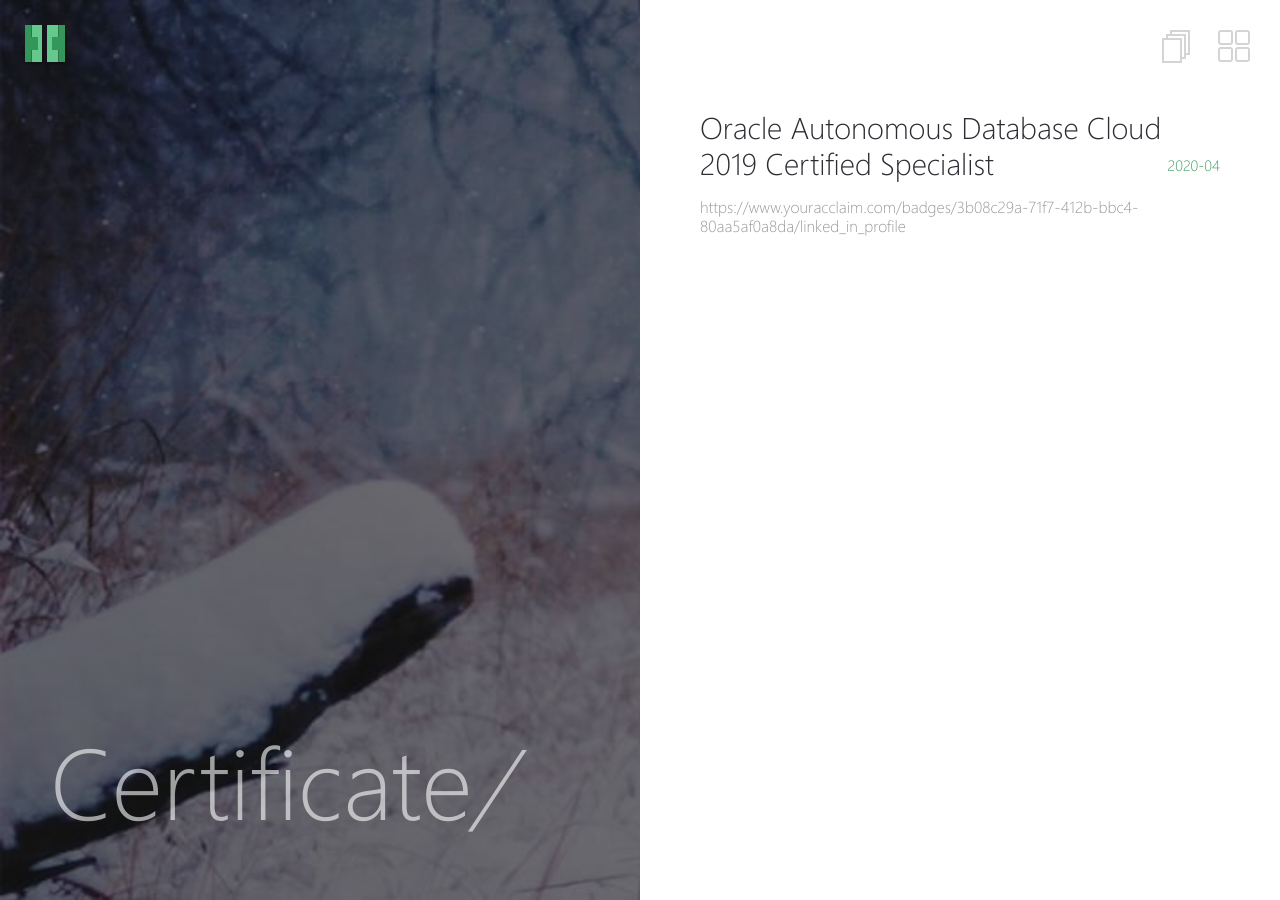
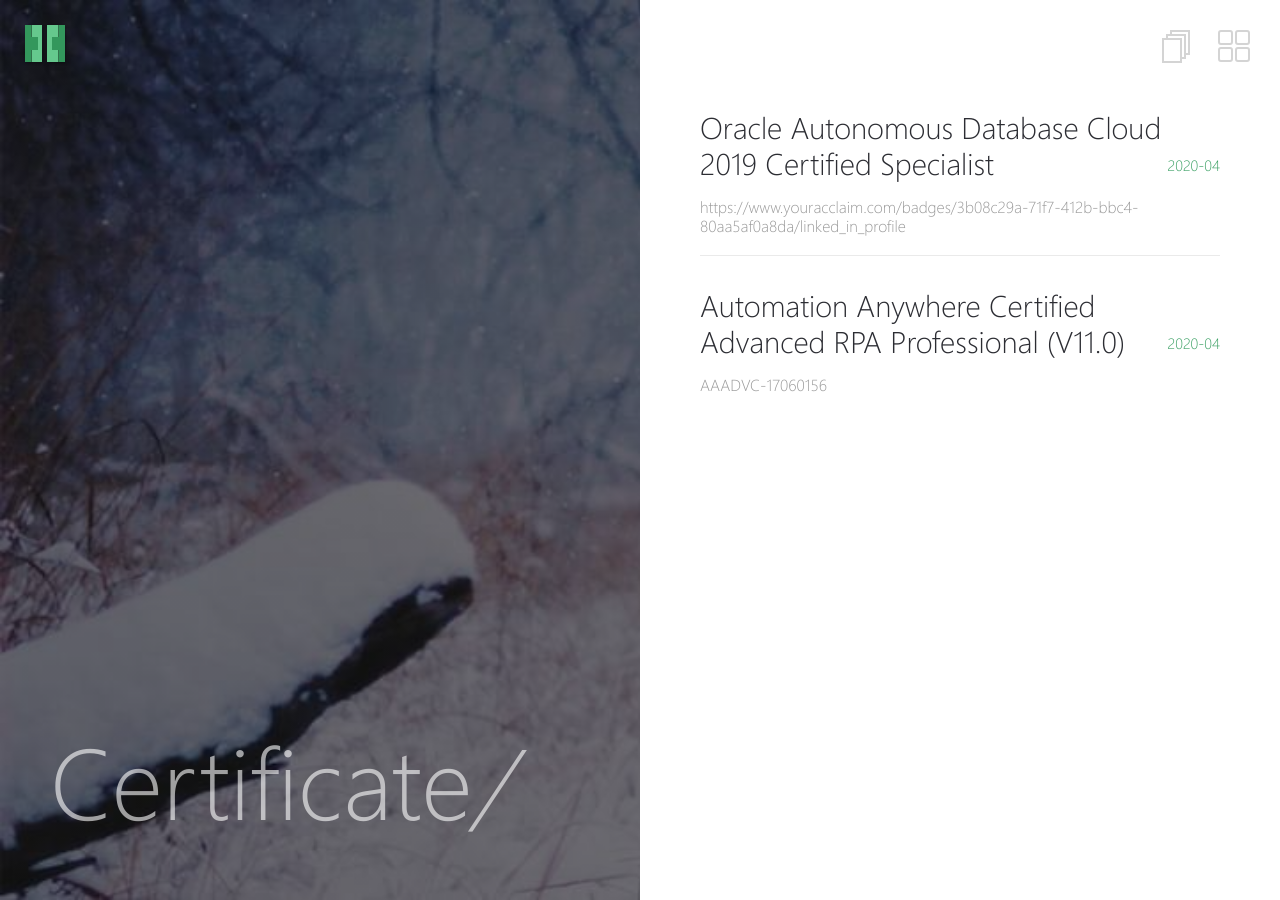
Before and after one commit to NilayanBose/NilayanBose.github.io, a Jekyll site: the page built from _pages/posts.md, in a window 1280 px wide. Built offline with Jekyll 4.4.1, drawn with Linux system fonts in a browser that asks for light colours.

Commit message:
Update post-list.html

```diff
--- a/_layouts/post-list.html
+++ b/_layouts/post-list.html
@@ -31,6 +31,15 @@ layout: compress
           </h2>
           <p>https://www.youracclaim.com/badges/3b08c29a-71f7-412b-bbc4-80aa5af0a8da/linked_in_profile</p>
         </li>
+           <li>
+          <h2>
+            <a href="https://www.linkedin.com/company/automation-anywhere/">
+              <span>Automation Anywhere Certified Advanced RPA Professional (V11.0)</span>
+            </a>
+            <span class="date">{{ "2020-04" | date: '%b %Y' }}</span>
+          </h2>
+          <p>AAADVC-17060156</p>
+        </li>
         {% comment %} {% for post in site.posts %}
           <li>
             <h2>
```
